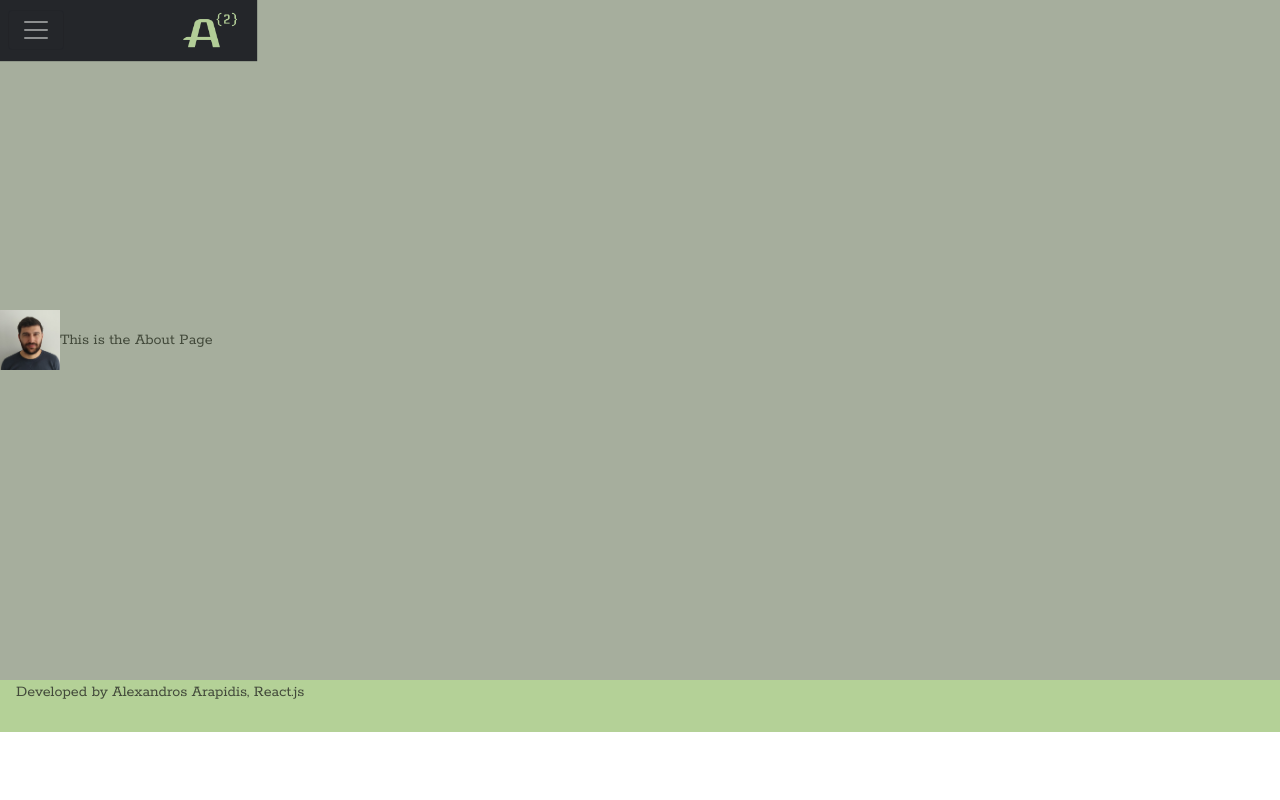
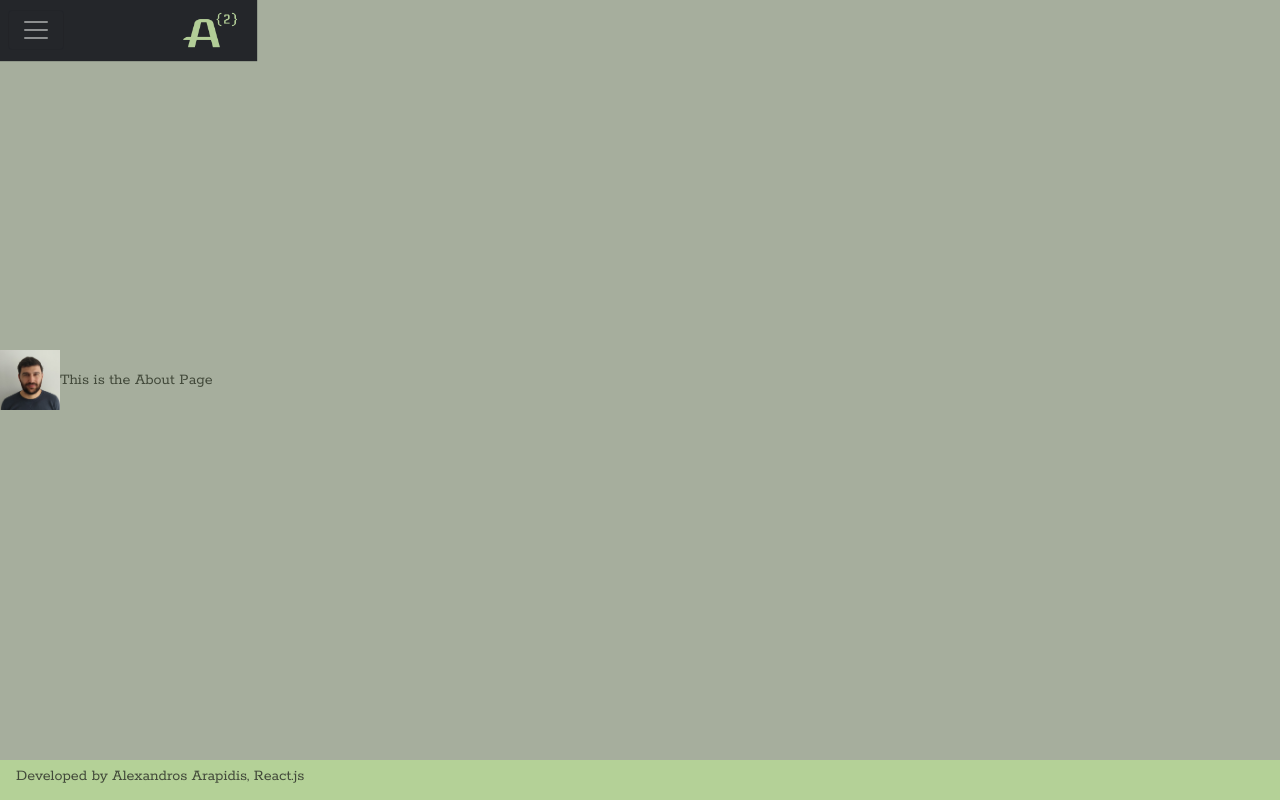
Before and after one commit to AlexandrosAr/react-my-portfolio, a React (Create React App) app: page /about in a window 1280 px wide. Built offline with nearby package versions, Linux system fonts and the light colour scheme; what webfontloader would draw is missing.

Commit message:
[1] Width changes

```diff
--- a/src/components/About.css
+++ b/src/components/About.css
@@ -1,6 +1,7 @@
+/* There is the same in three diff files create a shared css file */
 #about-container {
     display: flex;
-    height: 85%;
+    height: 95%;
     align-items: center;
     color: #42493A;
     background-color: #A6AE9D;
--- a/src/components/Contact.css
+++ b/src/components/Contact.css
@@ -1,6 +1,7 @@
+/* There is the same in three diff files create a shared css file */
 #contact-container {
     display: flex;
-    height: 85%;
+    height: 95%;
     align-items: center;
     color: #B4D197;
     background-color: rgba(255, 255, 255, 0);
--- a/src/components/Footer.css
+++ b/src/components/Footer.css
@@ -1,7 +1,7 @@
 #footer-container {
-    height: 6.5%;
+    height: 5%;
     align-items: center;
     background-color: #B4D197;
     color: #42493A;
-    padding: 0 0 0 16px;
+    padding: 4px 0 0 16px;
 }
--- a/src/components/Navigation.css
+++ b/src/components/Navigation.css
@@ -1,5 +1,4 @@
 nav {
-    font-family: 'Gill Sans', 'Gill Sans MT', 'Calibri', 'Trebuchet MS', sans-serif;
     display: flex;
     justify-content: space-between;
     align-items: center;
```
